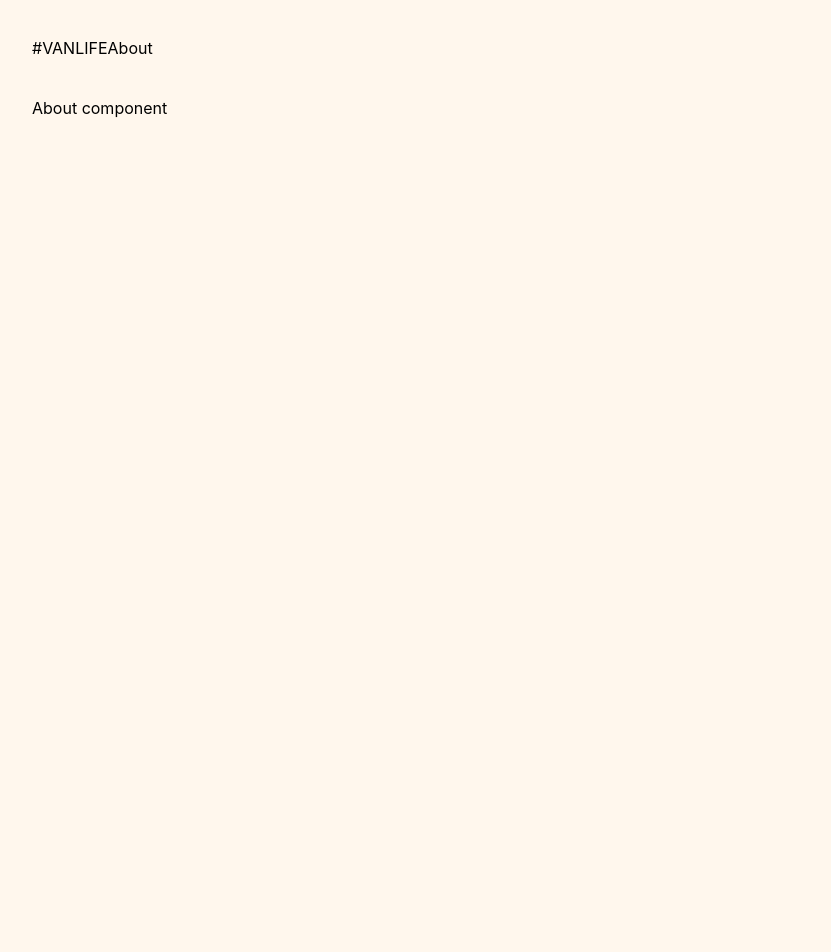
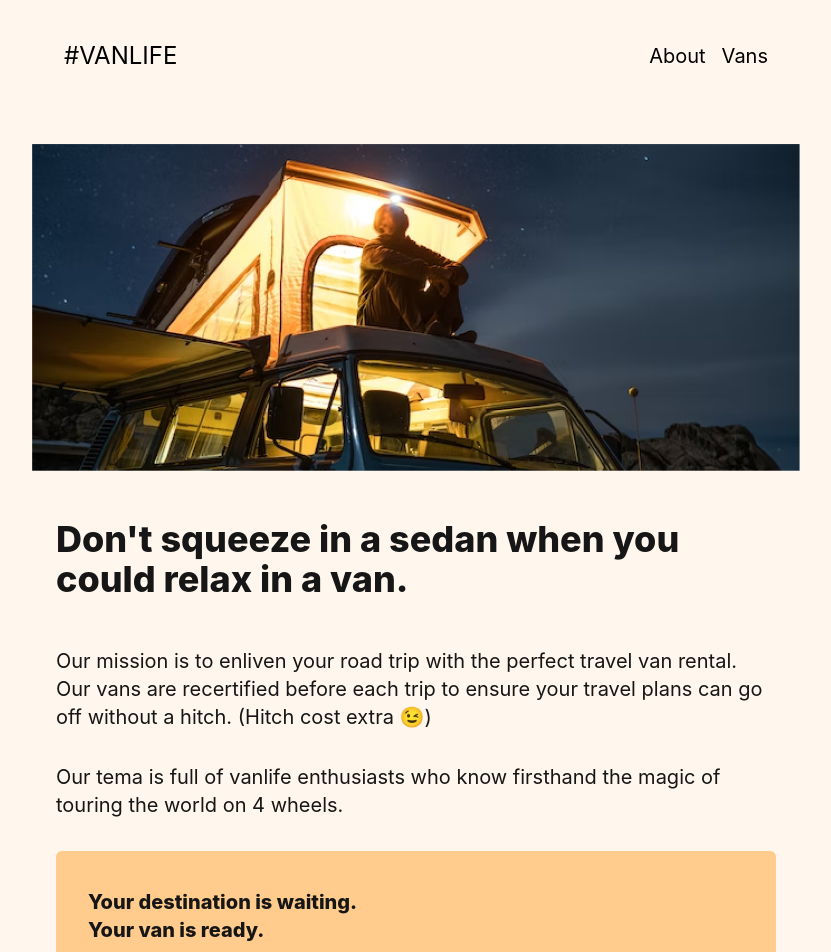
Before and after one commit to MIhnatco/Scrimba, a React (Vite) app in the folder van_life/: page /about in a window 1280 px wide. Shown: the top 952 px of the page, without its empty margins (224-1055 px from the left). Before the commit the page ends 800 px from the top, so only its background shows below. Built offline with nearby package versions, Linux system fonts and the light colour scheme.

Commit message:
Updated version 0.2.0 - About page

```diff
--- a/van_life/package.json
+++ b/van_life/package.json
@@ -1,7 +1,7 @@
 {
   "name": "van_life",
   "private": true,
-  "version": "0.1.0",
+  "version": "0.2.0",
   "type": "module",
   "scripts": {
     "dev": "vite",
--- a/van_life/src/App.jsx
+++ b/van_life/src/App.jsx
@@ -3,20 +3,29 @@ import "./App.css";
 
 import Home from "./pages/Home";
 import About from "./pages/About";
+import Vans from "./pages/Vans/Vans";
 
 function App() {
   return (
     <article className="max-w-3/5 mx-auto">
-      <header className="h-24 flex items-center ">
-        <Link to="/">#VANLIFE</Link>
-        <nav>
-          <Link to="/about">About</Link>
+      <header className="h-28 flex items-center py-2.5 px-8">
+        <Link className="mr-auto text-2xl" to="/">
+          #VANLIFE
+        </Link>
+        <nav className="flex gap-4">
+          <Link className="text-xl" to="/about">
+            About
+          </Link>
+          <Link className="text-xl" to="/vans">
+            Vans
+          </Link>
         </nav>
       </header>
 
       <Routes>
         <Route path="/" element={<Home />} />
         <Route path="/about" element={<About />} />
+        <Route path="/vans" element={<Vans />} />
       </Routes>
     </article>
   );
--- a/van_life/src/pages/About.jsx
+++ b/van_life/src/pages/About.jsx
@@ -1,8 +1,41 @@
-function About(){
-    return(
-        <p>About component</p>
-    )
+import { Link } from "react-router-dom";
+import aboutHeroImg from "../assets/images/about-hero.png";
+
+function About() {
+  return (
+    <article className="my-8">
+      <img
+        src={aboutHeroImg}
+        alt="man sitting on a van in the night"
+        className="max-w-full"
+      />
+
+      <section className="text-[#161616] mb-3.5 px-6">
+        <h1 className="font-extrabold my-12 text-4xl">
+          Don't squeeze in a sedan when you could relax in a van.
+        </h1>
+
+        <p className="text-xl my-8">
+          Our mission is to enliven your road trip with the perfect travel van
+          rental. Our vans are recertified before each trip to ensure your
+          travel plans can go off without a hitch. (Hitch cost extra 😉)
+        </p>
+        <p className="text-xl my-8">
+          Our tema is full of vanlife enthusiasts who know firsthand the magic
+          of touring the world on 4 wheels.
+        </p>
+      </section>
+      <section className="bg-[#ffcc8d] text-[#161616] pb-8 rounded-md px-8 mx-6">
+        <h2 className="pt-9.25 pb-9.25 text-xl font-extrabold">
+          Your destination is waiting. <br /> Your van is ready.
+        </h2>
+
+        <Link className="bg-[#161616] p-2 text-white rounded-xl" to="/vans">
+          Explore our vans.
+        </Link>
+      </section>
+    </article>
+  );
 }
 
-
 export default About;
--- /dev/null
+++ b/van_life/src/pages/Vans/Vans.jsx
@@ -0,0 +1,9 @@
+function Vans() {
+  return (
+    <>
+      <h1>Vans</h1>
+    </>
+  );
+}
+
+export default Vans;
```
Also changed, not shown: 1 other file (tests, documents, lock files or other folders).
